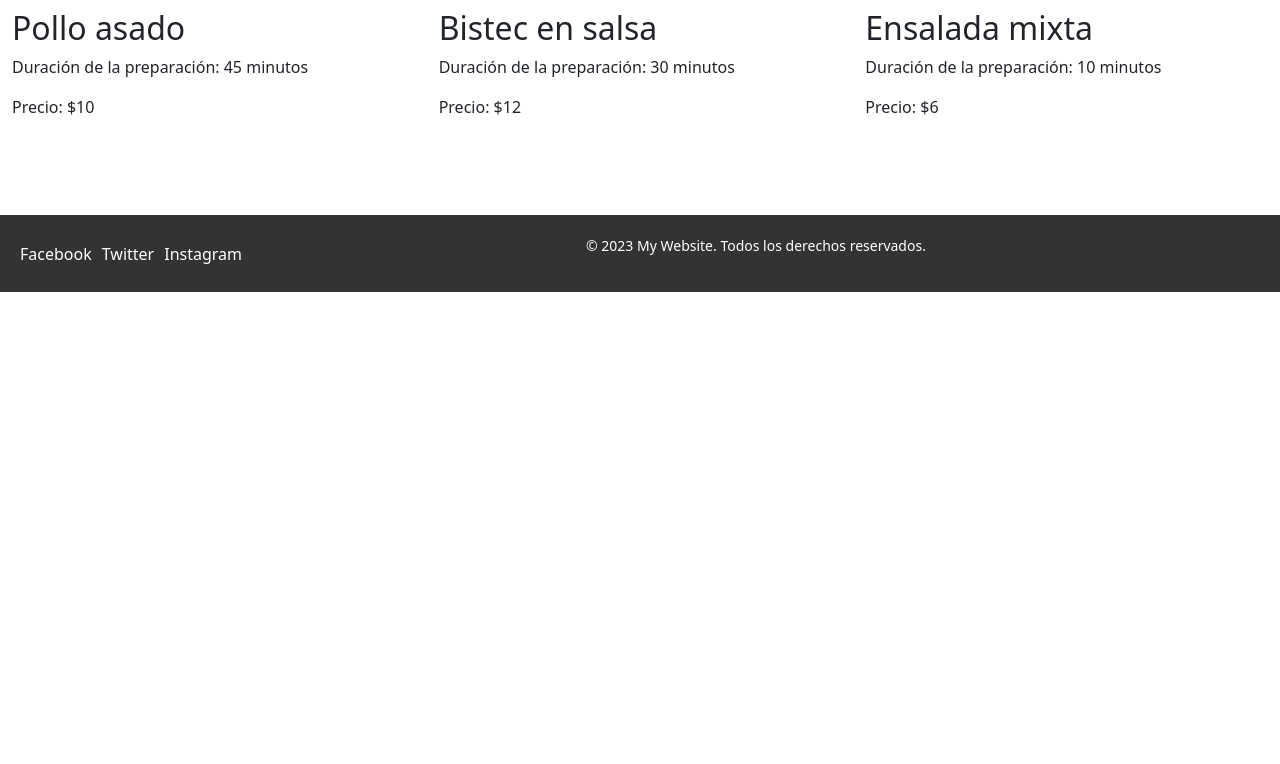
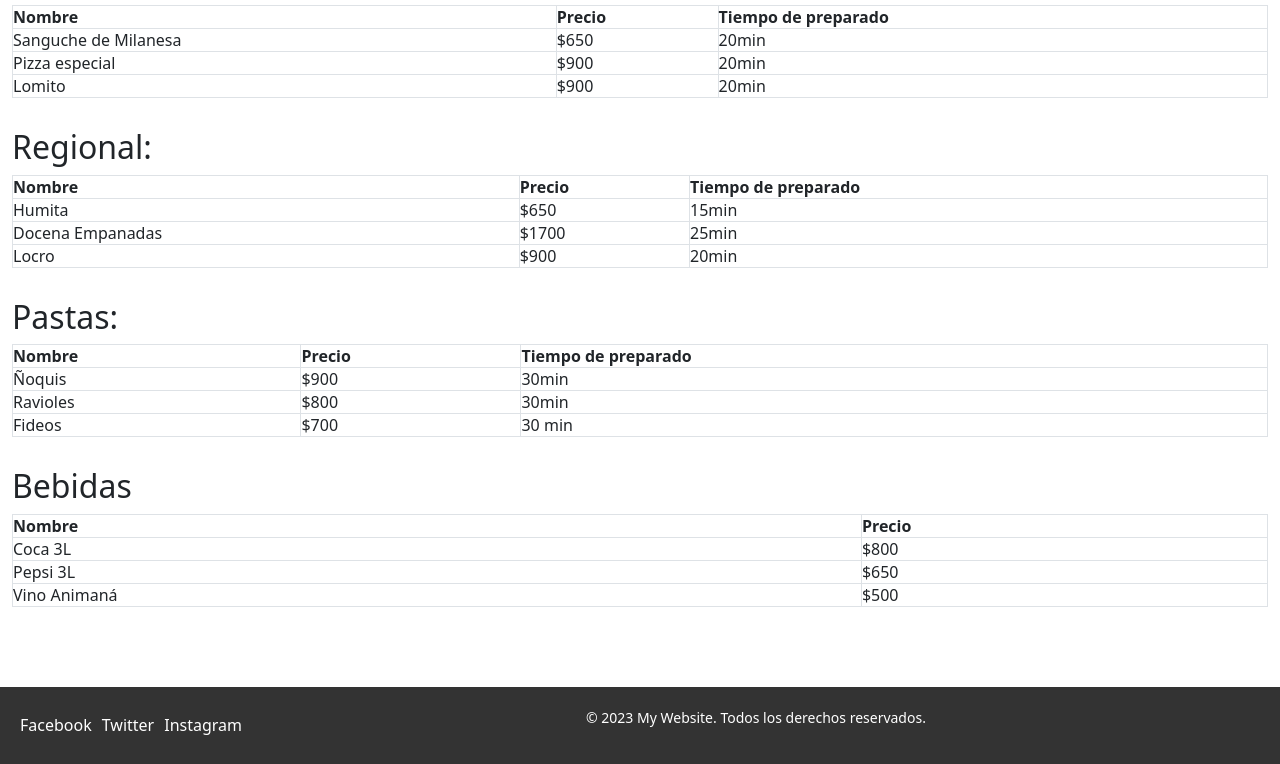
Before and after one commit to Spooicrab/Proyecto-Final, a website: page pages/Cantina.html in a window 1280 px wide. Shown: the part 753-1517 px from the top of the page. Before the commit the page ends 1045 px from the top, so only its background shows below. Drawn offline with nearby package versions, Linux system fonts and the light colour scheme; a web font is replaced by a local one.

Commit message:
termino menu de cantina

```diff
--- a/pages/Cantina.html
+++ b/pages/Cantina.html
@@ -55,34 +55,127 @@
         </div>
       </nav>
 </header>
+
 <section class="Cantina__"><img src="../assets/Cantina/Cantina.jpg" alt="Cantina"><h2>
   A continuación dejamos precios, también hacemos envios al Hospedaje y Camping sin cargo!
 </h2></section>
 
-<section>
-  <div class="container-fluid Cantina__Menu">
-    <h1>Menú de la Cantina</h1>
-    <div class="row border-success-subtle">
-      <div class="col-md-4 border-success-subtle">
-        <h2>Pollo asado</h2>
-        <p>Duración de la preparación: 45 minutos</p>
-        <p>Precio: $10</p>
-      </div>
-      <div class="col-md-4 border-success-subtle">
-        <h2>Bistec en salsa</h2>
-        <p>Duración de la preparación: 30 minutos</p>
-        <p>Precio: $12</p>
-      </div>
-      <div class="col-md-4 border-success-subtle">
-        <h2>Ensalada mixta</h2>
-        <p>Duración de la preparación: 10 minutos</p>
-        <p>Precio: $6</p>
-      </div>
-    </div>
-  </div>
+<h1 class="text-center">Menú</h1>
+<section class="container-fluid Menu__">
+ <h2>Comida Rapida:</h2>
+  <table class="container-fluid border">
+    <thead class="border">
+      <tr class="border">
+        <th class="border">Nombre</th>
+        <th class="border">Precio</th>
+        <th class="border">Tiempo de preparado</th>
+      </tr>
+    </thead>
+    <tbody class="border">
+      <tr class="border">
+        <td class="border">Sanguche de Milanesa</td>
+        <td class="border">$650</td>
+        <td class="border">20min</td>
+      </tr>
+      <tr>
+        <td class="border">Pizza especial</td>
+        <td class="border">$900</td>
+        <td class="border">20min</td>
+      </tr>
+      <tr class="border">
+        <td class="border">Lomito</td>
+        <td class="border">$900</td>
+        <td class="border">20min</td>
+      </tr>
+    </tbody>
+  </table>
 </section>
-  </div>
-</div>
+
+<section class="container-fluid Menu__">
+  <h2>Regional:</h2>
+   <table class="container-fluid border">
+     <thead class="border">
+       <tr class="border">
+         <th class="border">Nombre</th>
+         <th class="border">Precio</th>
+         <th class="border">Tiempo de preparado</th>
+       </tr>
+     </thead>
+     <tbody class="border">
+       <tr class="border">
+         <td class="border">Humita</td>
+         <td class="border">$650</td>
+         <td class="border">15min</td>
+       </tr>
+       <tr>
+         <td class="border">Docena Empanadas</td>
+         <td class="border">$1700</td>
+         <td class="border">25min</td>
+       </tr>
+       <tr class="border">
+         <td class="border">Locro</td>
+         <td class="border">$900</td>
+         <td class="border">20min</td>
+       </tr>
+     </tbody>
+   </table>
+ </section>
+
+ <section class="container-fluid Menu__">
+  <h2>Pastas:</h2>
+   <table class="container-fluid border">
+     <thead class="border">
+       <tr class="border">
+         <th class="border">Nombre</th>
+         <th class="border">Precio</th>
+         <th class="border">Tiempo de preparado</th>
+       </tr>
+     </thead>
+     <tbody class="border">
+       <tr class="border">
+         <td class="border">Ñoquis</td>
+         <td class="border">$900</td>
+         <td class="border">30min</td>
+       </tr>
+       <tr>
+         <td class="border">Ravioles</td>
+         <td class="border">$800</td>
+         <td class="border">30min</td>
+       </tr>
+       <tr class="border">
+         <td class="border">Fideos</td>
+         <td class="border">$700</td>
+         <td class="border">30 min</td>
+       </tr>
+     </tbody>
+   </table>
+ </section>
+
+ <section class="container-fluid Menu__">
+  <h2>Bebidas</h2>
+   <table class="container-fluid border">
+     <thead class="border">
+       <tr class="border">
+         <th class="border">Nombre</th>
+         <th class="border">Precio</th>
+         </tr>
+     </thead>
+     <tbody class="border">
+       <tr class="border">
+         <td class="border">Coca 3L</td>
+         <td class="border">$800</td>
+       </tr>
+       <tr>
+         <td class="border">Pepsi 3L</td>
+         <td class="border">$650</td>
+       </tr>
+       <tr class="border">
+         <td class="border">Vino Animaná</td>
+         <td class="border">$500</td>
+       </tr>
+     </tbody>
+   </table>
+ </section>
 
 
 <footer>
--- a/scss/style.scss
+++ b/scss/style.scss
@@ -40,10 +40,7 @@ a{img{
     img{
         @include Tamaño(100%,350px);
       }}
-
-
 .Contenedor{
-
   .row{
     margin-top: 10px;
     @include Tamaño(100%,100%);
@@ -129,7 +126,6 @@ a{img{
         height: auto;}
       .contacto__icon{
         width: 20%;}}
-
   .Cantina__{
     margin-top: 80px;
     @include Tamaño(100%,500px);
@@ -147,6 +143,9 @@ a{img{
   .Cantina__Menu{
     margin-top: 50px;
     h1{text-align: center;}
+  }
+  .Menu__{
+    margin-bottom: 30px;
   }
 footer {display: flex;
        flex-wrap: wrap;
```
Also changed, not shown: css/style.css.
